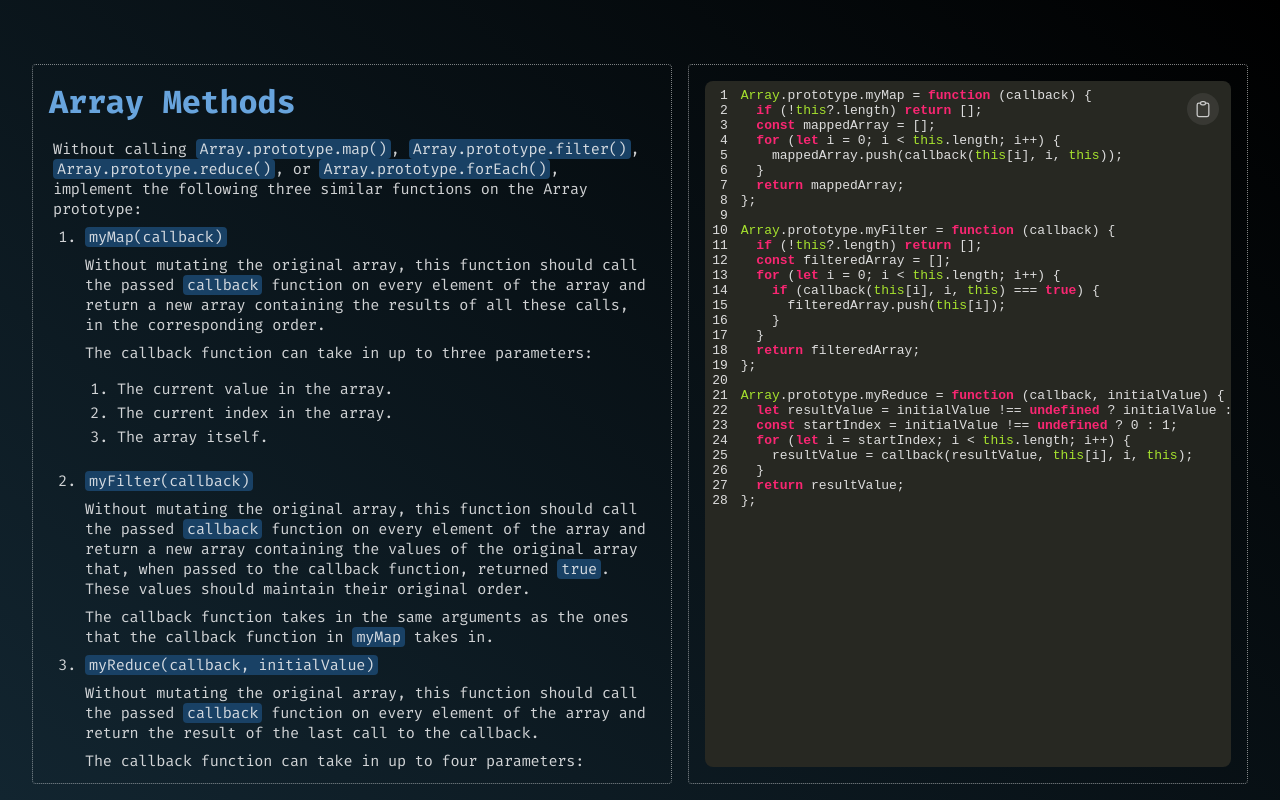
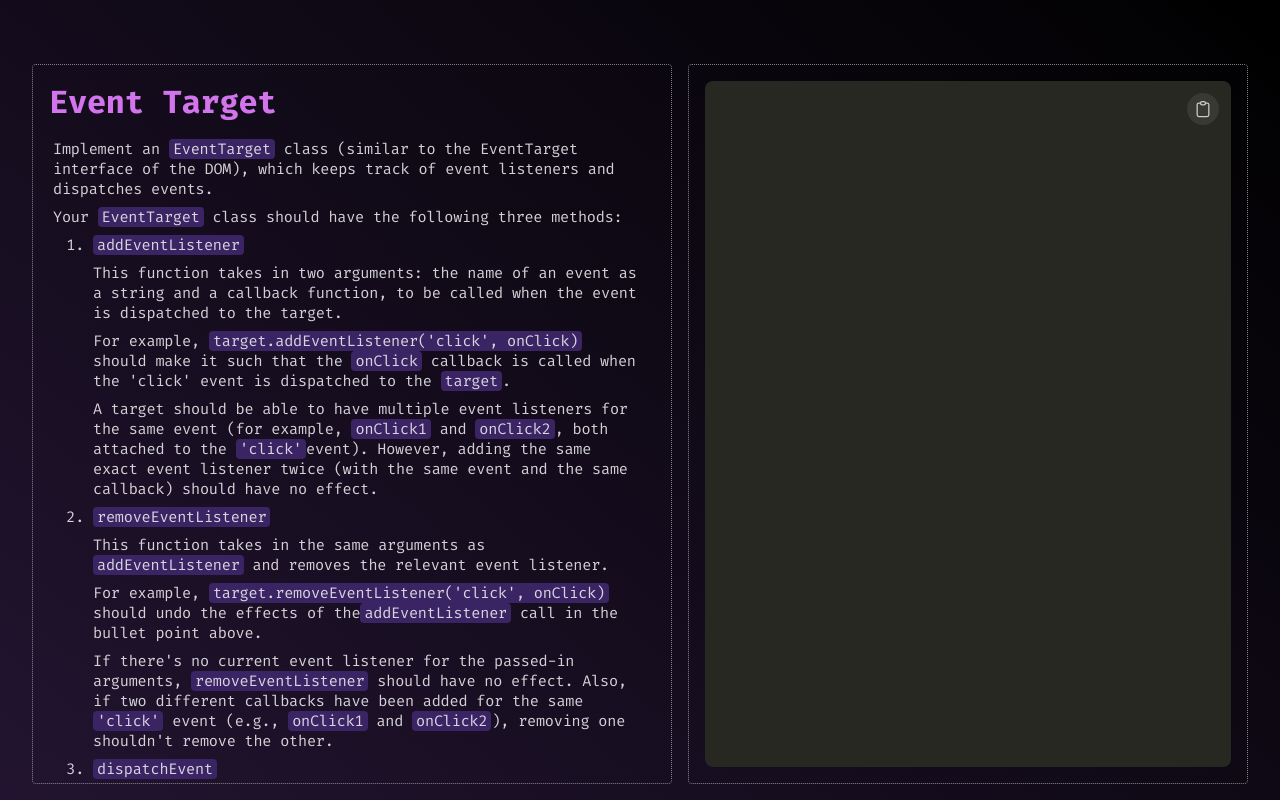
Before and after one commit to DemonDaddy22/frontend-expert, a React (Create React App) app: page / in a window 1280 px wide. Built offline with nearby package versions, Linux system fonts and the light colour scheme.

Commit message:
Add question details

```diff
--- a/src/App.tsx
+++ b/src/App.tsx
@@ -1,13 +1,13 @@
 import React from 'react';
 import './App.scss';
-import ArrayMethods from './components/ArrayMethods';
+import EventTarget from './components/EventTarget';
 import ThemeContextProvider from './context/ThemeContext';
 
 function App() {
   return (
     <ThemeContextProvider>
       <div className="container">
-        <ArrayMethods />
+        <EventTarget />
       </div>
     </ThemeContextProvider>
   );
--- /dev/null
+++ b/src/components/EventTarget/codeBlock.ts
@@ -0,0 +1,16 @@
+export const sampleUsage = `const target = new EventTarget();
+const logHello = () => console.log('hello');
+const logWorld = () => console.log('world');
+
+target.addEventListener('hello', logHello);
+target.addEventListener('world', logWorld);
+
+target.dispatchEvent('hello');
+target.dispatchEvent('world');
+
+target.removeEventListener('hello', logHello);
+
+target.dispatchEvent('hello');
+target.dispatchEvent('world');`;
+
+export const solutionCode = ``;
--- /dev/null
+++ b/src/components/EventTarget/index.tsx
@@ -0,0 +1,131 @@
+import React from 'react';
+import { PROJECT_COLORS } from '../../constants/theme';
+import ProjectPage from '../ProjectPage';
+import QuestionDetails from '../QuestionDetails';
+import CodeBlock from '../UI/CodeBlock';
+import { sampleUsage, solutionCode } from './codeBlock';
+import classes from './styles.module.scss';
+
+const EventTarget: React.FC<Props> = () => {
+  return (
+    <ProjectPage background={PROJECT_COLORS.PROJECT15.background} containerClassName={classes.pageContainer}>
+      <QuestionDetails
+        title='Event Target'
+        titleClassName={classes.questionTitle}
+        containerClassName={classes.questionDetails}
+        descriptionClassName={classes.questionDescription}>
+        <p>
+          Implement an <span className={classes.questionDescriptionHighlight}>EventTarget</span> class (similar to the
+          EventTarget interface of the DOM), which keeps track of event listeners and dispatches events.
+        </p>
+        <p>
+          Your <span className={classes.questionDescriptionHighlight}>EventTarget</span> class should have the following
+          three methods:
+        </p>
+        <ol>
+          <li>
+            <span className={classes.questionDescriptionHighlight}>addEventListener</span>
+            <div className={classes.break} />
+            <p>
+              This function takes in two arguments: the name of an event as a string and a callback function, to be
+              called when the event is dispatched to the target.
+            </p>
+            <p>
+              For example,{' '}
+              <span className={classes.questionDescriptionHighlight}>target.addEventListener('click', onClick)</span>{' '}
+              should make it such that the <span className={classes.questionDescriptionHighlight}>onClick</span>{' '}
+              callback is called when the 'click' event is dispatched to the{' '}
+              <span className={classes.questionDescriptionHighlight}>target</span>.
+            </p>
+            <p>
+              A target should be able to have multiple event listeners for the same event (for example,{' '}
+              <span className={classes.questionDescriptionHighlight}>onClick1</span> and{' '}
+              <span className={classes.questionDescriptionHighlight}>onClick2</span>, both attached to the{' '}
+              <span className={classes.questionDescriptionHighlight}>'click'</span>
+              event). However, adding the same exact event listener twice (with the same event and the same callback)
+              should have no effect.
+            </p>
+          </li>
+          <li>
+            <span className={classes.questionDescriptionHighlight}>removeEventListener</span>
+            <p>
+              This function takes in the same arguments as{' '}
+              <span className={classes.questionDescriptionHighlight}>addEventListener</span> and removes the relevant
+              event listener.
+            </p>
+            <p>
+              For example,{' '}
+              <span className={classes.questionDescriptionHighlight}>target.removeEventListener('click', onClick)</span>{' '}
+              should undo the effects of the
+              <span className={classes.questionDescriptionHighlight}>addEventListener</span> call in the bullet point
+              above.
+            </p>
+            <p>
+              If there's no current event listener for the passed-in arguments,{' '}
+              <span className={classes.questionDescriptionHighlight}>removeEventListener</span> should have no effect.
+              Also, if two different callbacks have been added for the same{' '}
+              <span className={classes.questionDescriptionHighlight}>'click'</span> event (e.g.,{' '}
+              <span className={classes.questionDescriptionHighlight}>onClick1</span> and{' '}
+              <span className={classes.questionDescriptionHighlight}>onClick2</span>), removing one shouldn't remove the
+              other.
+            </p>
+          </li>
+          <li>
+            <span className={classes.questionDescriptionHighlight}>dispatchEvent</span>
+            <p>
+              This function takes in the name of an event as a string. If there are no event listeners for that event,
+              nothing should happen. Otherwise, event listeners that do exist for that event should have their callback
+              functions invoked.
+            </p>
+            <p>
+              For example, given the event listener added in the first bullet point and assuming it hadn't been removed,
+              <span className={classes.questionDescriptionHighlight}>dispatchEvent('click')</span> would call{' '}
+              <span className={classes.questionDescriptionHighlight}>onClick</span>.
+            </p>
+            <p>Events can be dispatched multiple times, and each time, every associated callback should be invoked.</p>
+          </li>
+        </ol>
+        <p>
+          Note that different event targets should be completely isolated from one another. In other words, if we had
+          two event targets with the same event listener, dispatching the appropriate event to one target shouldn't
+          trigger the other target.
+        </p>
+        <div className={classes.codeWrapper}>
+          <h3 className={classes.codeBlockHeader}>Sample Usage</h3>
+          <CodeBlock codeString={sampleUsage} />
+        </div>
+        <div className={classes.codeWrapper}>
+          <h3 className={classes.codeBlockHeader}>Sample Output</h3>
+          <section className={classes.codeBlock}>
+            <pre className={classes.output}>
+              <span className={classes.comment}>// Console logs:</span>
+            </pre>
+            <pre className={classes.output}>
+              hello
+              <span className={classes.comment}> // From the first 'hello' dispatch</span>
+            </pre>
+            <pre className={classes.output}>
+              world
+              <span className={classes.comment}> // From the first 'world' dispatch</span>
+            </pre>
+            <pre className={classes.output}>
+              world
+              <span className={classes.comment}> // From the second 'world' dispatch</span>
+            </pre>
+            <pre className={classes.output}>
+              <span className={classes.comment}>// The second 'hello' dispatch does nothing because</span>
+            </pre>
+            <pre className={classes.output}>
+              <span className={classes.comment}>// the event listener was removed above it</span>
+            </pre>
+          </section>
+        </div>
+      </QuestionDetails>
+      <section className={classes.solutionContainer}>
+        <CodeBlock codeString={solutionCode} containerClassName={classes.fullHeight} />
+      </section>
+    </ProjectPage>
+  );
+};
+
+export default EventTarget;
--- /dev/null
+++ b/src/components/EventTarget/styles.module.scss
@@ -0,0 +1,84 @@
+@import '../../constants/theme.scss';
+@import '../../utils/mixins.scss';
+
+.pageContainer {
+  @media screen and (min-width: 992px) {
+    overflow-y: hidden;
+  }
+}
+
+.questionDetails {
+  @media screen and (min-width: 992px) {
+    max-width: 40rem;
+    max-height: 90vh;
+    overflow-y: auto;
+  }
+}
+
+.questionDescription {
+  @include spacing (0 0.25rem);
+  word-break: break-word;
+  white-space: break-spaces;
+}
+
+.questionTitle {
+  color: $project-header-15;
+}
+
+.break {
+  @include spacing ($margin: 0.5rem 0);
+}
+
+.questionDescriptionHighlight {
+  @include spacing (0 0.25rem);
+  background-color: $project-highlight-15;
+  border-radius: 0.25rem;
+}
+
+.codeBlock {
+  @include spacing (0.5rem 0.75rem);
+  overflow-x: auto;
+  border-radius: 0.5rem;
+  background-color: $project-code-15;
+
+  @media screen and (min-width: 992px) {
+    @include spacing (0.75rem 1rem);
+  }
+}
+
+.codeWrapper {
+  @include spacing (0.5rem 0);
+}
+
+.codeBlockHeader {
+  @include spacing (0.5rem 0);
+  color: $white;
+}
+
+.comment {
+  color: $grey-3;
+}
+
+.output {
+  padding: 0 !important;
+  margin: 0 !important;
+  color: $project-output-15;
+}
+
+.solutionContainer {
+  @include spacing (1rem);
+  border: 1px dotted rgba($color: $white, $alpha: 0.5);
+  border-radius: 0.25rem;
+  align-self: stretch;
+  flex: 1;
+
+  @media screen and (min-width: 992px) {
+    overflow-y: auto;
+    max-width: 60rem;
+  }
+}
+
+.fullHeight {
+  @include spacing (0, 0);
+  height: 100%;
+}
--- a/src/constants/theme.scss
+++ b/src/constants/theme.scss
@@ -118,3 +118,10 @@ $project-header-14: #68A4DD;
 $project-highlight-14: #194165;
 $project-code-14: #0E4050;
 $project-output-14: #ADCEED;
+
+// project-15
+$project-bg-15: linear-gradient(40deg, #221430 0%, $black 100%);
+$project-header-15: #D275EC;
+$project-highlight-15: #3B2463;
+$project-code-15: #2B2647;
+$project-output-15: #D8C2F3;
--- a/src/constants/theme.ts
+++ b/src/constants/theme.ts
@@ -60,4 +60,7 @@ export const PROJECT_COLORS: { [key: string]: { [key: string]: string } } = {
   PROJECT14: {
     background: `linear-gradient(40deg, #122530 0%, ${COLORS.BLACK} 100%)`,
   },
+  PROJECT15: {
+    background: `linear-gradient(40deg, #221430 0%, ${COLORS.BLACK} 100%)`,
+  },
 };
```
Also changed, not shown: src/components/EventTarget/README.md (added).
